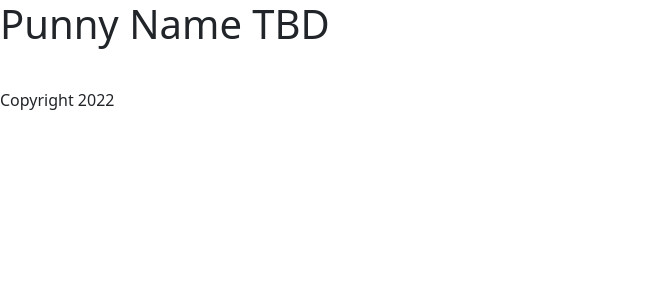
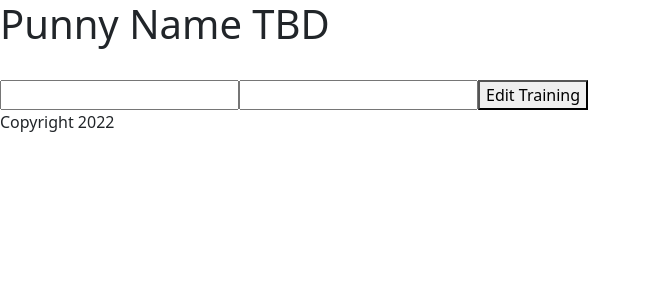
Before and after one commit to j4simon/traininghub-frontend, a React (Create React App) app in the folder traininghub/: page /training/1 in a window 1280 px wide. Shown: the top 300 px of the page, without its empty margins (0-651 px from the left). Built offline with nearby package versions, Linux system fonts and the light colour scheme; no server answers.

Commit message:
Edit Working

```diff
--- a/traininghub/src/App.js
+++ b/traininghub/src/App.js
@@ -39,6 +39,7 @@ function App() {
       <Routes>
         <Route path='/training' element={<Modules trainings={state} />} />
         <Route path='/training/:id' element={<TrainingDetails />} />
+        <Route path='/training/new' element={<TrainingForm />} />
       </Routes>
       {/* <Modules trainings={state} /> */}
       {/* <TrainingForm trainings={state} /> */}
--- a/traininghub/src/components/TrainingForm.js
+++ b/traininghub/src/components/TrainingForm.js
@@ -1,13 +1,18 @@
 import React, { useState } from 'react'
+import { redirect, useNavigate } from 'react-router-dom'
 
 const TrainingForm = () => {
     const [state, setState] = useState({
         title: "",
-        details: ""
+        details: "",
+
     })
+
+    const navigate = useNavigate()
     // const [state, setState] = useState([])
 
     const handleChange = (e) => {
+        console.log("Target is " + e.target.name)
         setState({
             ...state, [e.target.name]: e.target.value
         })
@@ -15,18 +20,19 @@ const TrainingForm = () => {
     const handleSubmit = async (e) => {
         e.preventDefault()
         try {
-            let res = await fetch("http://localhost:8000/training/", {
+            await fetch("http://localhost:8000/training/", {
                 method: "POST",
                 headers: {
                     Accept: "application/json",
                     "Content-Type": "application/json",
 
                 },
-                body: JSON.stringify(module)
+                body: JSON.stringify(state)
             })
         } catch (error) {
             console.log(error.message)
         }
+        navigate('/training')
     }
 
     // let deleteTraining = (req, res) => {
--- a/traininghub/src/pages/Details.js
+++ b/traininghub/src/pages/Details.js
@@ -1,9 +1,11 @@
 import React, { useState, useEffect } from 'react'
-import { useParams } from 'react-router-dom'
+import { useParams, useNavigate } from 'react-router-dom'
 
 
 
 const TrainingDetails = ({ props }) => {
+    const navigate = useNavigate()
+
     let { id } = useParams();
     const [training, setTraining] = useState([]);
 
@@ -20,15 +22,63 @@ const TrainingDetails = ({ props }) => {
             })
     }, [id]);
 
+    const handleChange = (e) => {
+        console.log("Target is " + e.target.name)
+        setTraining({
+            ...training, [e.target.name]: e.target.value
+        })
+    }
+
+    const handleSubmit = async (e) => {
+        e.preventDefault()
+        try {
+            await fetch(`http://localhost:8000/training/${id}/`, {
+                method: "PUT",
+                headers: {
+                    Accept: "application/json",
+                    "Content-Type": "application/json",
+
+                },
+                body: JSON.stringify(training)
+            })
+        } catch (error) {
+            console.log(error.message)
+        }
+        navigate('/training')
+    }
+
 
     return (
-        <div className="details-container">
-            <div className="details">
-                <h2>{training.title}</h2>
-                <h3>{training.details}</h3>
-            </div>
 
-        </div>
+        <form onSubmit={handleSubmit} encType="multipart/form-data" className="lbox">
+            <input
+                id="status_body"
+                name="title"
+                type="text"
+                className="linput"
+                value={training.title}
+                onChange={handleChange}
+            />
+            <input
+                className="linput"
+                id="details"
+                name="details"
+                type="text"
+                value={training.details}
+                onChange={handleChange}
+            />
+
+            <button type="submit" className="formControl">Edit Training</button>
+
+        </form>
+
+        // <div className="details-container">
+        //     <div className="details">
+        //         <h2>{training.title}</h2>
+        //         <h3>{training.details}</h3>
+        //     </div>
+
+        // </div>
     )
 }
 
```
